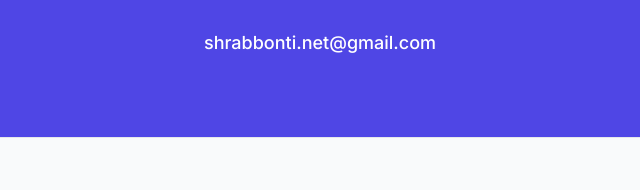
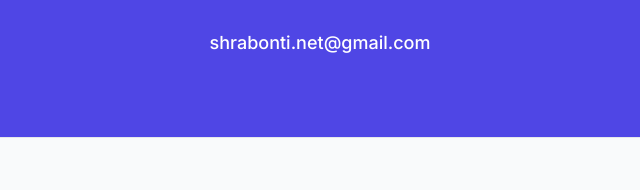
Before and after one commit to shrabonti-barua/portfolio, a plain HTML site: page index.html in a window 1280 px wide. Shown: the part 5259-5449 px from the top of the page, 320-960 px from the left. Drawn offline with nearby package versions, Linux system fonts and the light colour scheme.

Commit message:
Update index.html

```diff
--- a/index.html
+++ b/index.html
@@ -261,7 +261,7 @@
                     </a>
                 </div>
                 <a href="mailto:shrabonti.net@gmail.com" class="inline-block text-lg font-medium hover:underline">
-                    shrabbonti.net@gmail.com
+                    shrabonti.net@gmail.com
                 </a>
             </div>
         </div>
```
